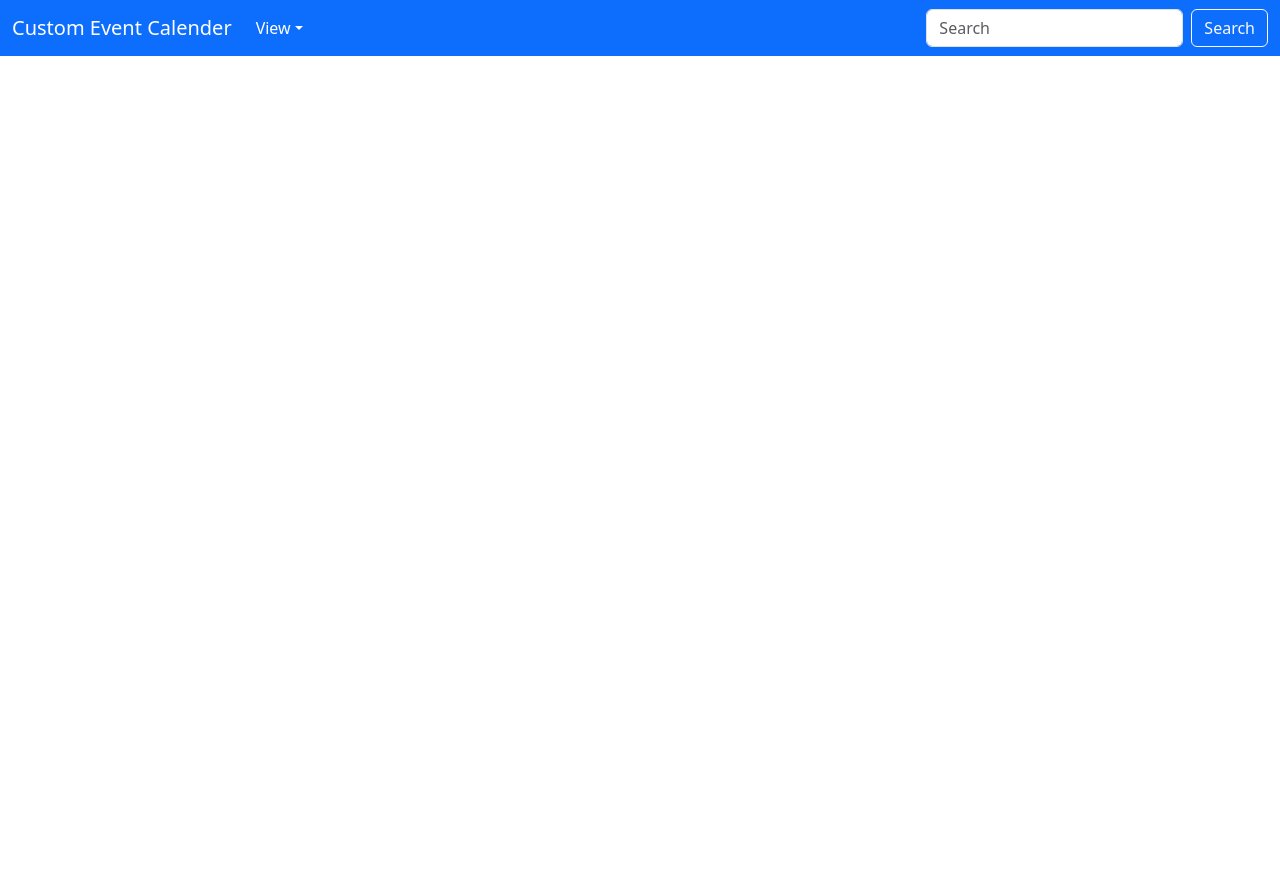
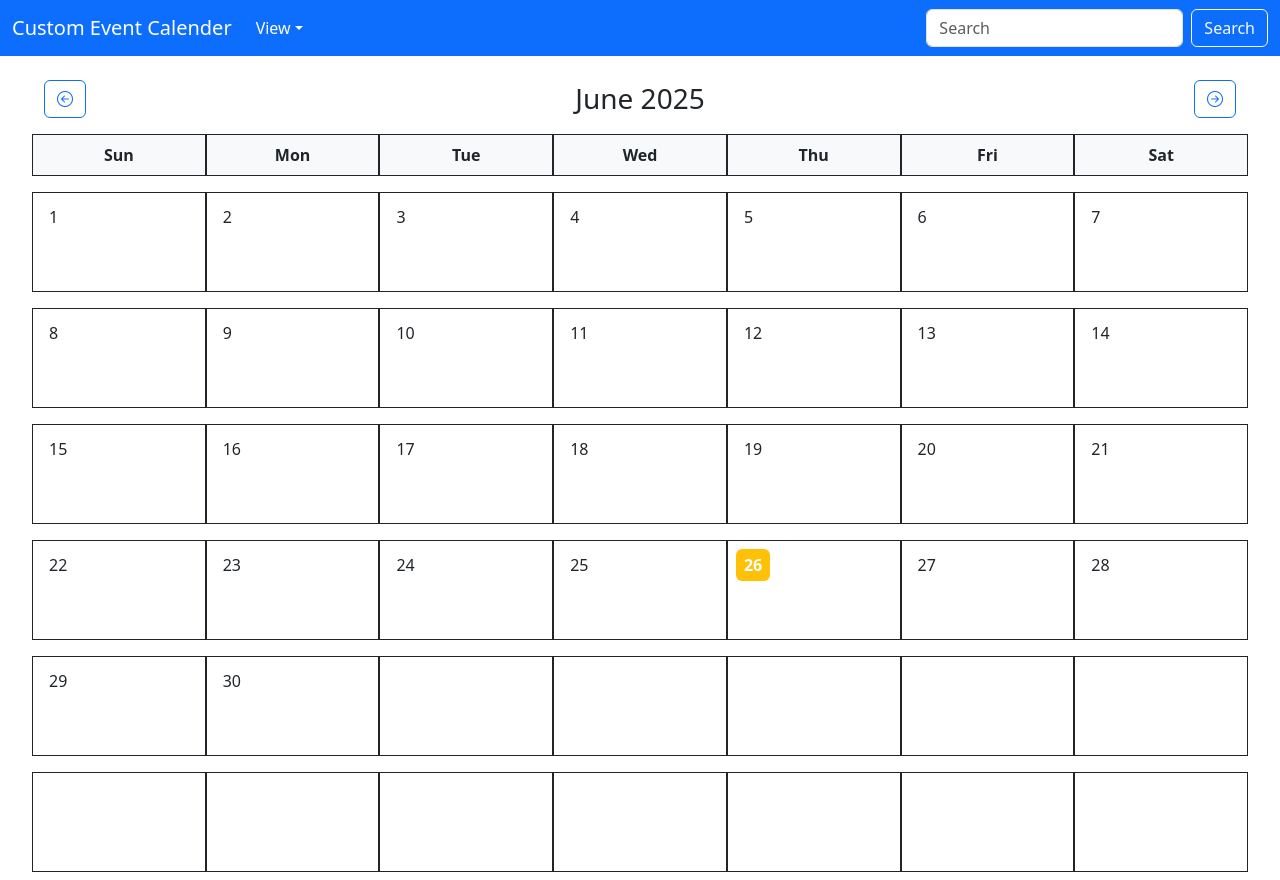
Before and after one commit to adeshkedlaya05/Custom-Event-Calendar-, a React (Create React App) app: page / in a window 1280 px wide. Before the commit the page ends 800 px from the top, so only its background shows below. Built offline with nearby package versions, Linux system fonts and the light colour scheme.

Commit message:
Added Traditional monthly view for the calender with current day highlight and navigation between months

```diff
--- a/package.json
+++ b/package.json
@@ -8,6 +8,7 @@
     "@testing-library/react": "^16.3.0",
     "@testing-library/user-event": "^13.5.0",
     "bootstrap": "^5.3.7",
+    "bootstrap-icons": "^1.13.1",
     "interactjs": "^1.10.27",
     "moment": "^2.30.1",
     "react": "^19.1.0",
--- a/src/App.js
+++ b/src/App.js
@@ -1,9 +1,14 @@
 import React from 'react';
 import NavBar from './components/navbar';
+import MonthlyView from './components/calender';
 
 function App() {
   return (
-    <div><NavBar /></div>
+    <div>
+      <NavBar />
+      <MonthlyView />
+    </div>
+
   );
 }
 
--- /dev/null
+++ b/src/components/calender.jsx
@@ -0,0 +1,75 @@
+import React,{useState} from 'react';
+import moment from 'moment';
+
+const MonthlyView=()=>{
+    const[CurrentMonth,SetCurrentMonth]=useState(moment());
+    const Start=CurrentMonth.clone().startOf('month');
+    const Calenderstart=Start.clone().startOf('week');
+    const days=[];
+    let day=Calenderstart.clone();
+
+    for(let i=0;i<42;i++){
+        days.push(day.clone());
+        day.add(1,'day');
+    }
+
+    const weeks=[];
+    for(let i=0;i<days.length;i+=7){
+        weeks.push(days.slice(i,i+7));
+    }
+    const Today=(date)=>moment().isSame(date,'day');
+    return(
+        <div className="container-fluid mt-4" style={{maxWidth:'95%',width:'100vw'}}>
+            <div className="d-flex justify-content-between align-items-center mb-3">
+                <button
+                className="btn btn-outline-primary"
+                onClick={()=>SetCurrentMonth(CurrentMonth.clone().subtract(1,'month'))}
+                >
+                <i className="bi bi-arrow-left-circle"></i>
+                </button>
+                <h3 className="mb-0">{CurrentMonth.format('MMMM YYYY')}</h3>
+                <button
+                className="btn btn-outline-primary"
+                onClick={()=>SetCurrentMonth(CurrentMonth.clone().add(1,'month'))}
+                >
+                <i className="bi bi-arrow-right-circle"></i>
+                </button>
+            </div>
+            <div className="row text-center fw-bold  pb-2">
+                {['Sun','Mon','Tue','Wed','Thu','Fri','Sat'].map((day,i)=>(
+                    <div className="col border border-dark bg-light py-2 " style={{flex:1}}
+                    key={i}
+                    >
+                        {day}
+                    </div>
+                ))}
+            </div>
+
+                {weeks.map((week,i)=>(
+                <div className="row text-center py-2" key={i}>
+                    {week.map((date)=>{
+                        const isCurrentMonth=date.month()===CurrentMonth.month();
+                        return(
+                            <div
+                                key={date.format('YYYY-MM-DD')}
+                                className="col border border-dark p-2 d-flex flex-column align-items-start justify-content-start position-relative"
+                                style={{minHeight:'100px',padding:'6px',flex:1}}
+                                >
+
+                                    {isCurrentMonth? (<span
+                                        className={` px-2 py-1 rounded ${Today(date)? 'bg-warning text-white fw-bold':isCurrentMonth? 'text-dark':'text-muted'}`}
+                                            style={{border:'none',boxShadow:'none' }}
+                                        >
+                                            {date.date()}
+                                        </span>
+                                    ) : ('')}
+                                    </div>
+                        );
+                    })}
+              </div>
+            ))}
+
+        </div>
+    );
+};
+export default MonthlyView;
--- a/src/components/navbar.js
+++ /dev/null
@@ -1,33 +0,0 @@
-import React from 'react';
-
-const navbar=()=>{
-    return (
-        <nav class="navbar navbar-expand-lg bg-primary text-white">
-  <div class="container-fluid">
-    <a class="navbar-brand text-white" href="#">Custom Event Calender</a>
-    <button class="navbar-toggler" type="button" data-bs-toggle="collapse" data-bs-target="#navbarSupportedContent" aria-controls="navbarSupportedContent" aria-expanded="false" aria-label="Toggle navigation">
-      <span class="navbar-toggler-icon"></span>
-    </button>
-    <div class="collapse navbar-collapse" id="navbarSupportedContent">
-      <ul class="navbar-nav me-auto mb-2 mb-lg-0">
-        <li class="nav-item dropdown">
-          <a class="nav-link dropdown-toggle text-white" href="#" role="button" data-bs-toggle="dropdown" aria-expanded="false">
-            View
-          </a>
-          <ul class="dropdown-menu">
-            <li><a class="dropdown-item" href="#">Monthly</a></li>
-            <li><a class="dropdown-item" href="#">Weekly</a></li>
-          </ul>
-        </li>
-      </ul>
-      <form class="d-flex" role="search">
-        <input class="form-control me-2" type="search" placeholder="Search" aria-label="Search"/>
-        <button class="btn btn-outline-light" type="submit">Search</button>
-      </form>
-    </div>
-  </div>
-</nav>
-    );
-};
-
-export default navbar;
--- /dev/null
+++ b/src/components/navbar.jsx
@@ -0,0 +1,33 @@
+import React from 'react';
+
+const navbar = () => {
+  return (
+    <nav class="navbar navbar-expand-lg bg-primary text-white">
+      <div class="container-fluid">
+        <a class="navbar-brand text-white" href="#">Custom Event Calender</a>
+        <button class="navbar-toggler" type="button" data-bs-toggle="collapse" data-bs-target="#navbarSupportedContent" aria-controls="navbarSupportedContent" aria-expanded="false" aria-label="Toggle navigation">
+          <span class="navbar-toggler-icon"></span>
+        </button>
+        <div class="collapse navbar-collapse" id="navbarSupportedContent">
+          <ul class="navbar-nav me-auto mb-2 mb-lg-0">
+            <li class="nav-item dropdown">
+              <a class="nav-link dropdown-toggle text-white" href="#" role="button" data-bs-toggle="dropdown" aria-expanded="false">
+                View
+              </a>
+              <ul class="dropdown-menu">
+                <li><a class="dropdown-item" href="#">Monthly</a></li>
+                <li><a class="dropdown-item" href="#">Weekly</a></li>
+              </ul>
+            </li>
+          </ul>
+          <form class="d-flex" role="search">
+            <input class="form-control me-2" type="search" placeholder="Search" aria-label="Search" />
+            <button class="btn btn-outline-light" type="submit">Search</button>
+          </form>
+        </div>
+      </div>
+    </nav>
+  );
+};
+
+export default navbar;
--- a/src/index.js
+++ b/src/index.js
@@ -5,6 +5,7 @@ import App from './App';
 import reportWebVitals from './reportWebVitals';
 import 'bootstrap/dist/css/bootstrap.min.css';
 import 'bootstrap/dist/js/bootstrap.bundle.min.js';
+import 'bootstrap-icons/font/bootstrap-icons.css'
 const root = ReactDOM.createRoot(document.getElementById('root'));
 root.render(
   <React.StrictMode>
```
Also changed, not shown: 1 other file (tests, documents, lock files or other folders).
